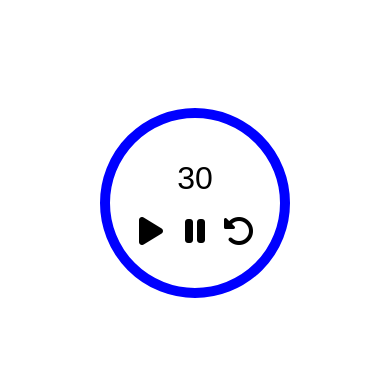
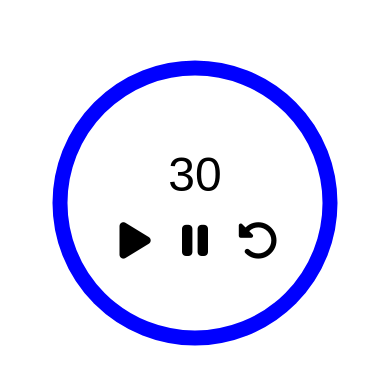
Before and after one commit to Mariustar/Countdown, a website with bundled scripts: page index.html in a window 390 px wide. Shown: the part 206-590 px from the top of the page. Built offline with nearby package versions, Linux system fonts and the light colour scheme.

Commit message:
update media querry

```diff
--- a/main.css
+++ b/main.css
@@ -58,24 +58,24 @@
 
 @media only screen and (max-width: 450px) {
   .main-container svg {
-    height: 200px;
-    width: 200px;
+    height: 300px;
+    width: 300px;
   }
 
   .main-container .circle {
-    r: 90;
-    cx: 100;
-    cy: 100;
-    stroke-width: 10;
+    r: 135;
+    cx: 150;
+    cy: 150;
+    stroke-width: 15;
   }
   #duration {
-    font-size: 2rem;
-    max-width: 7rem;
+    font-size: 3rem;
+    max-width: 11rem;
   }
 
   .button-box i {
-    height: 1.3rem;
-    width: 2rem;
-    font-size: 2rem;
+    height: 2rem;
+    width: 2.2rem;
+    font-size: 2.6rem;
   }
 }
```
